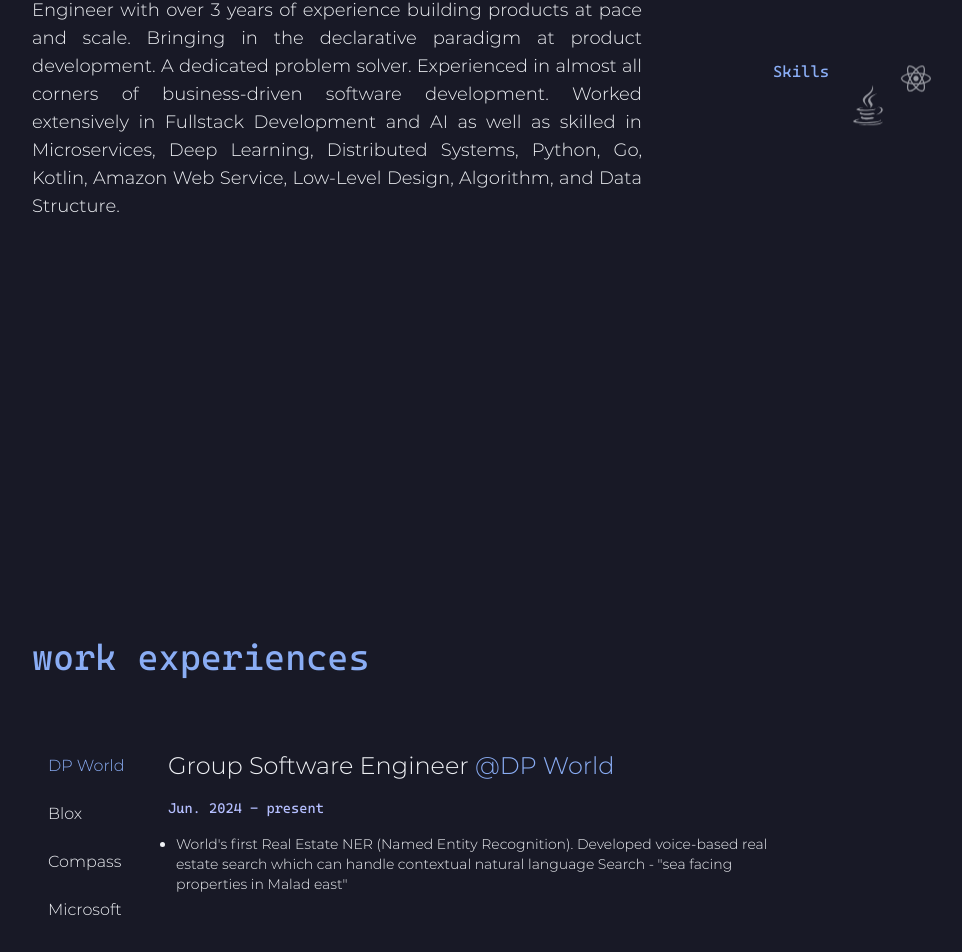
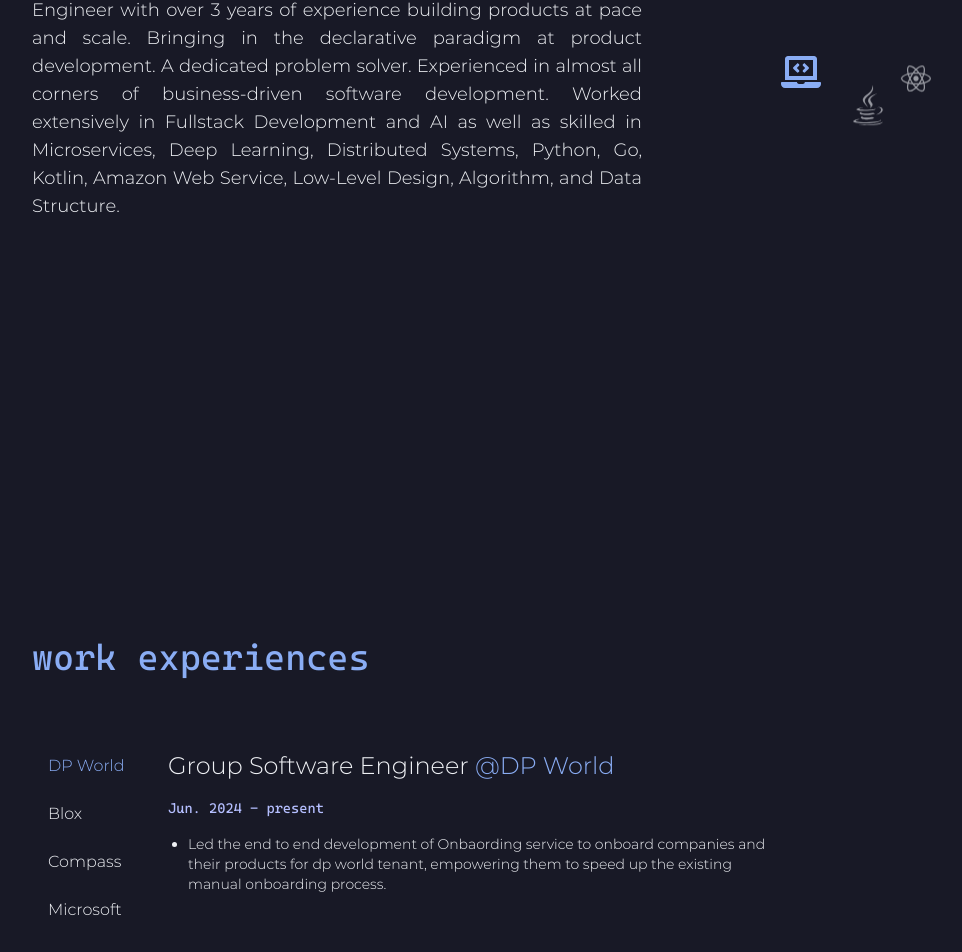
Before and after one commit to ashis0013/portfolio, a React (Create React App) app: page / in a window 1280 px wide. Shown: the part 1128-2080 px from the top of the page, without its empty margins (180-1142 px from the left). Built offline with nearby package versions, Linux system fonts and the light colour scheme; some icons are missing.

Commit message:
css fix and seo

```diff
--- a/public/index.html
+++ b/public/index.html
@@ -1,11 +1,23 @@
 <!DOCTYPE html>
 <html lang="en">
+
 <head>
   <meta charset="utf-8" />
-    <meta name="viewport" content="width=device-width, initial-scale=1, shrink-to-fit=no"> <title>Ashis Paul</title>
+  <meta name="viewport" content="width=device-width, initial-scale=1, shrink-to-fit=no">
+  <title>Portfolio of Ashis Paul | Software Engineer</title>
+  <meta name="description"
+    content="Protfolio of Ashis Paul, Software Engineer. This site describes the projects he has worked on and experience he has gained. To summerize he is an Engineer with over 3 years of experience. A dedicated problem solver, experienced in almost all corners of business-driven software development.">
+  <meta name="keywords"
+    content="Software Engineer, Fullstack Engineer, Backend Engineer, Web Developer, Forntend Developer, Microservices, Deep Learning, Distributed Systems, Python, Go, Kotlin, Amazon Web Service, Low-Level Design, Algorithm, Data Structure">
+  <link rel="canonical" href="https://ashis-paul.netlify.app/">
+  <meta name="robots" content="index, follow">
+  <meta name="author" content="Ashis Paul">
+  <meta name="publisher" content="Ashis Paul">
 </head>
+
 <body class="bg-lbg dark:bg-dbg">
   <noscript>You need to enable JavaScript to run this app.</noscript>
   <div id="root"></div>
 </body>
+
 </html>
--- a/src/App.tsx
+++ b/src/App.tsx
@@ -1,4 +1,3 @@
-import React from 'react'
 import { About } from './components/About'
 import { Contact } from './components/Contact'
 import { Experiences } from './components/Experiences'
--- a/src/components/About.tsx
+++ b/src/components/About.tsx
@@ -61,7 +61,7 @@
       >
         <div className='p-4 bg-lbg dark:bg-dbg w-100 text-ltext dark:text-dtext shadow-glow'>
           <div className='flex justify-between'>
-            <div className="text-xl text-lprimary dark:text-dprimary mb-4 font-mono">Skills</div>
+            <div className="text-xl px-2 text-lprimary dark:text-dprimary mb-4 font-mono">Skills</div>
             <IoMdClose className='cursor-pointer' onClick={() => setModalIsOpen(false)} />
           </div>
           <p className='px-2 pb-2'>Microservices / AWS / Deep Learning / Spring boot / Next.js / Fullstack Development</p>
--- a/src/components/Atom.tsx
+++ b/src/components/Atom.tsx
@@ -1,11 +1,11 @@
-import { FaJava, FaReact, FaPython } from 'react-icons/fa'
+import { FaJava, FaReact, FaPython, FaLaptopCode } from 'react-icons/fa'
 import { FaGolang } from 'react-icons/fa6'
 
 const AtomOrbit = () => {
   return (
     <div className="flex justify-center items-center h-50 bg-gray-100">
       <div className="relative w-20 h-20 flex justify-center items-center text-dbg dark:text-lbg">
-        <span className="text-lprimary dark:text-dprimary mt-2 font-mono">Skills</span>
+        <span className="text-lprimary dark:text-dprimary mt-2 font-mono"><FaLaptopCode size={40}/></span>
         <div className="absolute opacity-60 top-5 left-1/2 -translate-x-1/2 w-6 h-6 text-center text-sm text-red-500 animate-orbit1">
           <FaJava size={40} />
         </div>
--- a/src/components/Contact.tsx
+++ b/src/components/Contact.tsx
@@ -22,10 +22,7 @@
             <Button
               name='Contact Ashis'
               onClick={() => {
-                const a = document.createElement('a')
-                a.href = 'mailto:paulashis0013@gmail.com'
-                a.rel = 'noreferrer'
-                a.click()
+                window.open('mailto:paulashis0013@gmail.com');
               }}
             />
           </div>
--- a/src/components/Experiences.tsx
+++ b/src/components/Experiences.tsx
@@ -1,4 +1,4 @@
-import React, { useState } from 'react'
+import { useState } from 'react'
 import { exps } from './data'
 
 export const Experiences = () => {
@@ -37,7 +37,7 @@
                 }`}
                 onClick={() => setCompany(i)}
               >
-                <div className='mx-4 my-auto'>{e.company}</div>
+                <h2 className='mx-4 my-auto'>{e.company}</h2>
               </div>
             ))}
           </div>
@@ -57,7 +57,7 @@
             <p className='m-2 text-xs md:text-sm text-llav dark:text-dlav font-mono'>
               {exps[company].startDate} - {exps[company].endDate ?? 'Present'}
             </p>
-            <ul className='list-disc mx-4 mt-2 max-h-screen overflow-scroll md:overflow-visible'>
+            <ul className='list-disc mx-4 pl-3 mt-2 max-h-screen overflow-scroll md:overflow-visible'>
               {exps[company].works.map((w, i) => (
                 <li key={i} className='text-sm md:text-md text-ltext dark:text-dtext'>
                   {w}
--- a/src/components/Projects.tsx
+++ b/src/components/Projects.tsx
@@ -1,4 +1,3 @@
-import React from 'react'
 import { FiGithub, FiExternalLink } from 'react-icons/fi'
 import { HiOutlineDocumentText } from 'react-icons/hi'
 import { project, projects } from './data'
--- a/src/components/data.ts
+++ b/src/components/data.ts
@@ -23,7 +23,7 @@
     company: 'DP World',
     companyLink: 'https://dpworld.com',
     works: [
-      "World's first Real Estate NER (Named Entity Recognition). Developed voice‑based real estate search which can handle contextual natural language Search ‑ \"sea facing properties in  Malad east\"",
+      "Led the end to end development of Onbaording service to onboard companies and their products for dp world tenant, empowering them to speed up the existing manual onboarding process.",
     ],
   },
   {
```
Also changed, not shown: 1 other file (tests, documents, lock files or other folders). Lines whose indentation alone changed are shown as unchanged.
